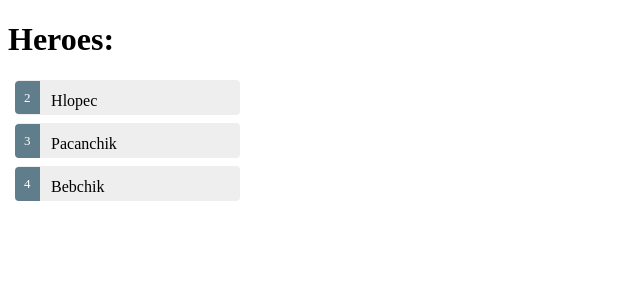
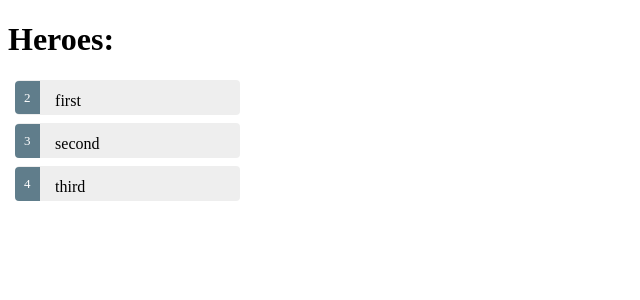
Before and after one commit to Larionov-Yehor/JsHeroTutorial, an Angular app: page / in a window 1280 px wide. Shown: the top 300 px of the page, without its empty margins (0-640 px from the left). Built offline with nearby package versions, Linux system fonts and the light colour scheme.

Commit message:
separated  app.component and hero-details component

```diff
--- a/src/app/app.component.html
+++ b/src/app/app.component.html
@@ -1,22 +1,13 @@
 
 <h1>Heroes:</h1>
 <ul class="heroes">
-  <li *ngFor = "let hero of heroes" [class.selected]="hero === selectedHero" (click)="onSelect(hero)">
+
+  <li *ngFor = "let hero of heroes"
+  [class.selected]="hero === selectedHero"
+  (click)="onSelect(hero)">
 
   <span class="badge">{{hero.id}}</span>
-  <label>{{hero.name}}</label>
-
+  {{hero.name}}
   </li>
 </ul>
-
-<div *ngIf="selectedHero">
-<h2>{{selectedHero.name}} details!</h2>
-<div>
-  <label>id: </label>
-  {{selectedHero.id}}
-</div>
-<div>
-  <label>name: </label>
-  <input [(ngModel)]="selectedHero.name" placeholder="name"/>
-</div>
-</div>
+<my-hero-detail [hero]="selectedHero"></my-hero-detail>
--- a/src/app/app.component.ts
+++ b/src/app/app.component.ts
@@ -1,10 +1,11 @@
 import { Component } from '@angular/core';
+import { Hero } from "./hero-details/hero";
+import {HeroDetailComponent} from "./hero-details/hero-detail.component";
+
 
 @Component({
   selector: 'app-root',
   templateUrl: './app.component.html',
-  styleUrls: ['./app.component.css'],
-
   styles: [`
   .selected {
     background-color: #CFD8DC !important;
@@ -54,26 +55,18 @@ import { Component } from '@angular/core';
     border-radius: 4px 0 0 4px;
   }
 `]
+})
 
-
-})
 export class AppComponent{
 
   heroes: Hero[] = HEROES;
   selectedHero: Hero;
   onSelect(hero: Hero): void{
-    this.selectedHero = hero
+  this.selectedHero = hero
   }
-
 }
-
-export class Hero {
-  id: number;
-  name: string;
-}
-
 const HEROES: Hero[]=[
-  {id: 2, name: 'Hlopec'},
-  {id: 3, name: 'Pacanchik'},
-  {id: 4, name: 'Bebchik'}
+  {id: 2, name: 'first'},
+  {id: 3, name: 'second'},
+  {id: 4, name: 'third'}
 ];
--- a/src/app/app.module.ts
+++ b/src/app/app.module.ts
@@ -4,10 +4,12 @@ import { FormsModule } from '@angular/forms';
 import { HttpModule } from '@angular/http';
 
 import { AppComponent } from './app.component';
+import { HeroDetailComponent } from "./hero-details/hero-detail.component";
 
 @NgModule({
   declarations: [
-    AppComponent
+    AppComponent,
+    HeroDetailComponent
   ],
   imports: [
     BrowserModule,
--- /dev/null
+++ b/src/app/hero-details/hero-detail.component.html
@@ -0,0 +1,8 @@
+<div *ngIf="hero">
+  <h2>{{hero.name}} details!</h2>
+  <div><label>id: </label>{{hero.id}}</div>
+  <div>
+    <label>name: </label>
+    <input [(ngModel)]="hero.name" placeholder="name"/>
+  </div>
+</div>
--- /dev/null
+++ b/src/app/hero-details/hero.ts
@@ -0,0 +1,4 @@
+export class Hero {
+  id: number;
+  name: string;
+}
```
Also changed, not shown: src/app/hero-details/hero-detail.component.ts (added, +14 -0 lines), src/app/hero-details/component.css (added).
